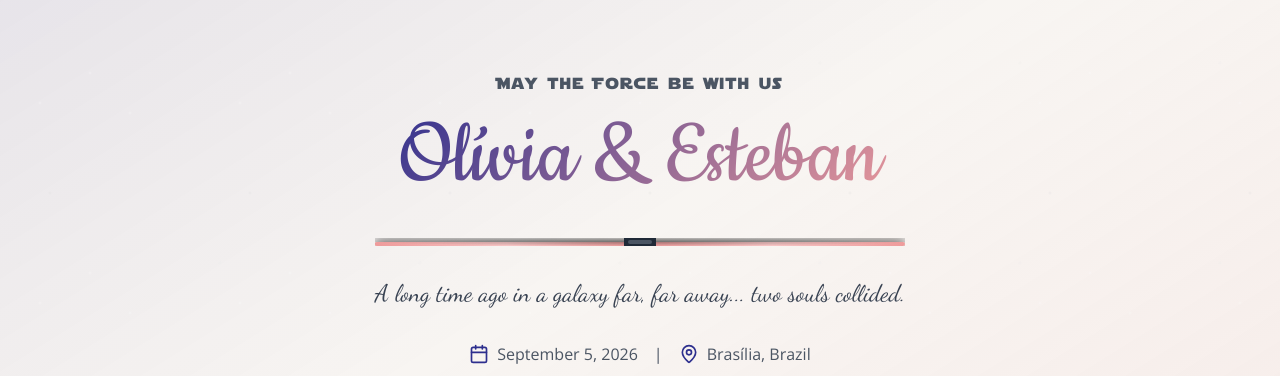
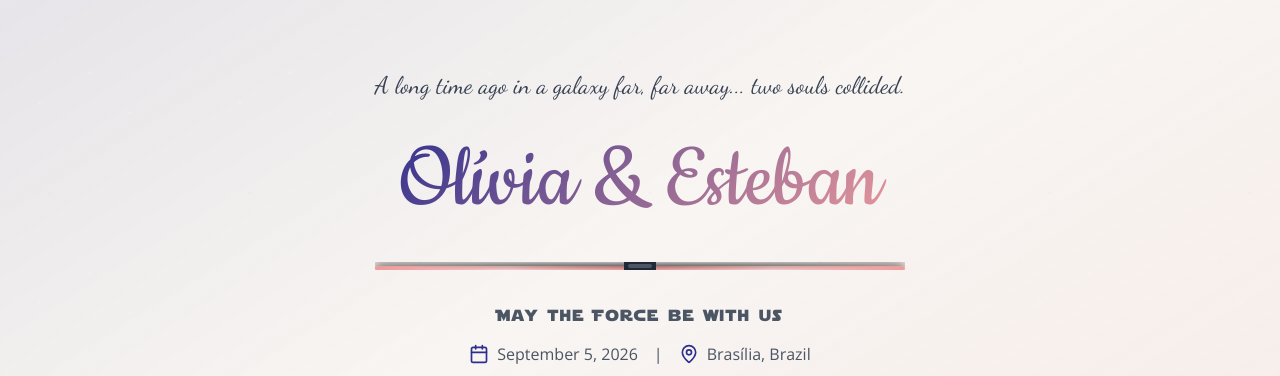
Before and after one commit to ERBenitez/wedding-website, a Next.js app: page / in a window 1280 px wide. Shown: the part 167-543 px from the top of the page. Built offline with nearby package versions, Linux system fonts and the light colour scheme; no server answers.

Commit message:
changed position of subtitle

```diff
--- a/src/app/page.js
+++ b/src/app/page.js
@@ -95,8 +95,8 @@ export default function Home() {
             animate={{ opacity: 1, y: 0 }}
             transition={{ duration: 0.8 }}
           >
-            <p style={{ fontFamily: 'Star Jedi' }} className="text-sm md:text-base text-gray-600 dark:text-gray-400 mb-4 tracking-widest">
-              May the Force be with us
+            <p className="text-xl md:text-2xl text-gray-700 dark:text-gray-300 mb-8 font-accent">
+              {t("home.subtitle")}
             </p>
 
             <h1 className="font-cookie text-5xl md:text-7xl lg:text-8xl mb-6 text-gradient">
@@ -105,8 +105,8 @@ export default function Home() {
 
             <LightsaberDivider color="pink" delay={500} className="my-8" />
 
-            <p className="text-xl md:text-2xl text-gray-700 dark:text-gray-300 mb-8 font-accent">
-              {t("home.subtitle")}
+            <p style={{ fontFamily: 'Star Jedi' }} className="text-sm md:text-base text-gray-600 dark:text-gray-400 mb-4 tracking-widest">
+              May the Force be with us
             </p>
 
             <div className="flex flex-col sm:flex-row items-center justify-center gap-4 text-gray-600 dark:text-gray-400">
```
